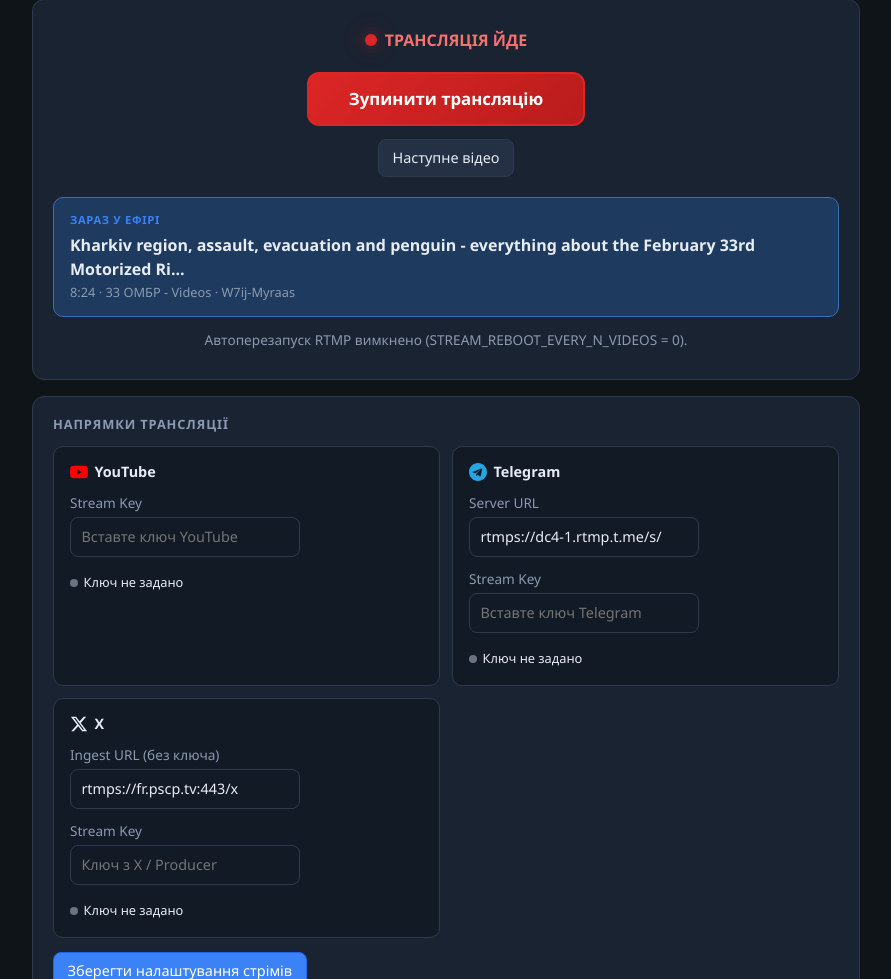
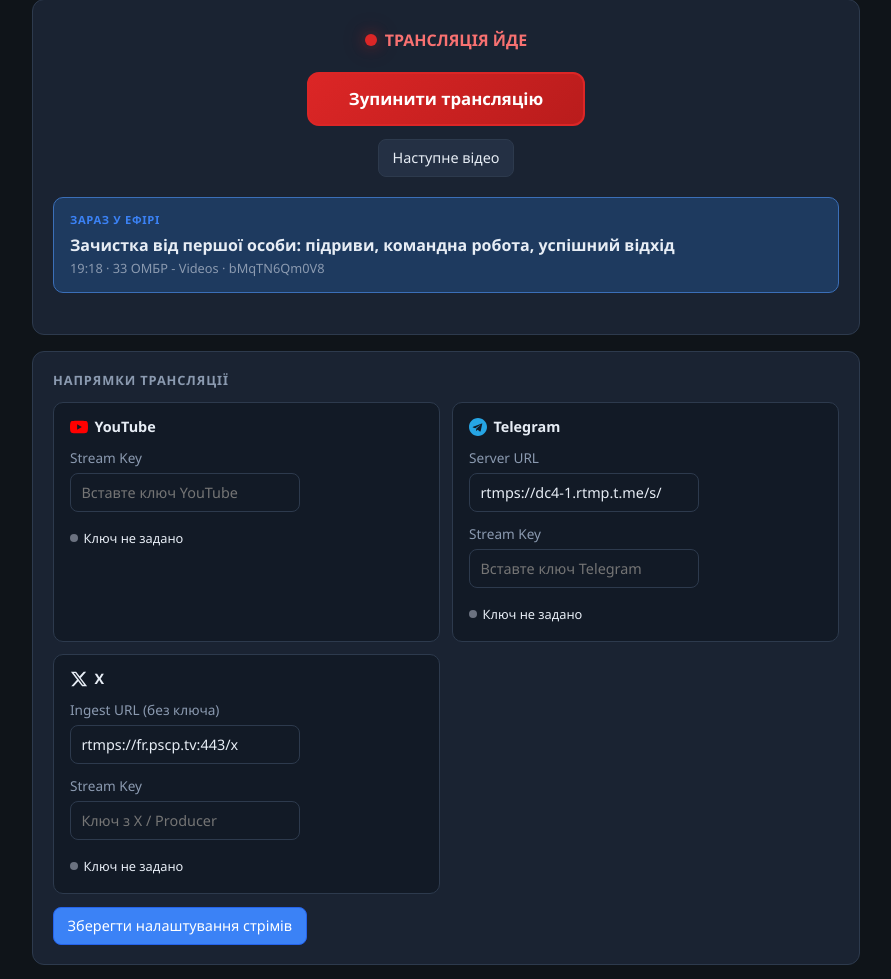
Before and after one commit to Andr2288/Practice, a Flask app: page / in a window 1280 px wide. Shown: the part 127-1106 px from the top of the page, without its empty margins (194-1085 px from the left). Run offline with Flask 3, Linux system fonts and the light colour scheme.

Commit message:
delete auto reboot feat

```diff
--- a/admin_server.py
+++ b/admin_server.py
@@ -11,8 +11,6 @@ from config import (
     CHANNELS_FILE,
     CURRENT_ITEM_FILE,
     QUEUE_FILE,
-    STREAM_REBOOT_DELAY_SECONDS,
-    STREAM_REBOOT_EVERY_N_VIDEOS,
     TELEGRAM_STREAM_KEY_FILE,
     X_STREAM_KEY_FILE,
     YOUTUBE_STREAM_KEY_FILE,
@@ -67,7 +65,6 @@ def create_app() -> Flask:
         x_key = _stream_key_configured(X_STREAM_KEY_FILE)
         batch = load_batch_state(BATCH_STATE_FILE)
         cached_vids, last_scan_ts, cached_ch = peek_cached_videos()
-        videos_since = int(batch.videos_since_stream_reboot) if batch else 0
         return {
             "current": cur.to_dict() if cur else None,
             "broadcasting": bool(ctrl.get("broadcasting")),
@@ -91,11 +88,6 @@ def create_app() -> Flask:
             "youtube_stream_key_configured": yt_key,
             "telegram_stream_key_configured": tg_key,
             "x_stream_key_configured": x_key,
-            "stream_reboot": {
-                "every_n_videos": STREAM_REBOOT_EVERY_N_VIDEOS,
-                "delay_seconds": STREAM_REBOOT_DELAY_SECONDS,
-                "videos_since_reboot": videos_since,
-            },
         }
 
     @app.get("/api/status")
--- a/config.py
+++ b/config.py
@@ -47,12 +47,6 @@ TEST_MODE = False
 TEST_PLAYBACK_SECONDS = 10
 
 PLAYBACK_ERROR_DELAY_SECONDS = 3
-
-# Після N успішно відтворених відео (не filler) повністю перезапускати трансляцію:
-# broadcasting off → kill процесів → пауза → broadcasting on (нове RTMP-з’єднання).
-# 0 = вимкнено.
-STREAM_REBOOT_EVERY_N_VIDEOS = 0
-STREAM_REBOOT_DELAY_SECONDS = 2
 
 # Filler
 FILLER_TITLE = "FILLER_LOOP"
--- a/services/batch_service.py
+++ b/services/batch_service.py
@@ -13,7 +13,6 @@ class BatchState:
     current_index: int = 0
     channel_fail_count: int = 0
     our_video_index: int = 0
-    videos_since_stream_reboot: int = 0
 
     def is_cycle_complete(self) -> bool:
         return self.current_index >= len(self.shuffled_channels)
@@ -33,7 +32,6 @@ class BatchState:
             current_index=int(data.get("current_index", 0)),
             channel_fail_count=int(data.get("channel_fail_count", 0)),
             our_video_index=int(data.get("our_video_index", 0)),
-            videos_since_stream_reboot=int(data.get("videos_since_stream_reboot", 0)),
         )
 
 
@@ -65,14 +63,11 @@ def save_batch_state(path: Path, state: BatchState) -> None:
 def start_new_cycle(
     channels: List[str],
     prev_our_video_index: int = 0,
-    videos_since_stream_reboot: int = 0,
 ) -> BatchState:
     """Shuffle channels and create a fresh batch state for a new cycle.
 
     our_video_index is carried over from the previous cycle so sequential
     playback of 'our videos' continues where it left off.
-    videos_since_stream_reboot is carried over so the stream reboot cadence
-    is not reset at cycle boundaries.
     """
     shuffled = list(channels)
     random.shuffle(shuffled)
@@ -80,5 +75,4 @@ def start_new_cycle(
         shuffled_channels=shuffled,
         current_index=0,
         our_video_index=prev_our_video_index,
-        videos_since_stream_reboot=videos_since_stream_reboot,
     )
--- a/state/current_item.json
+++ b/state/current_item.json
@@ -1,8 +1,8 @@
 {
-  "video_id": "W7ij-Myraas",
-  "title": "Kharkiv region, assault, evacuation and penguin - everything about the February 33rd Motorized Ri...",
-  "url": "https://www.youtube.com/watch?v=W7ij-Myraas",
+  "video_id": "bMqTN6Qm0V8",
+  "title": "Зачистка від першої особи: підриви, командна робота, успішний відхід",
+  "url": "https://www.youtube.com/watch?v=bMqTN6Qm0V8",
   "channel_url": "https://www.youtube.com/@33ombr/videos",
   "channel_title": "33 ОМБР - Videos",
-  "duration": 504
+  "duration": 1158
 }
--- a/state/playback_pids.json
+++ b/state/playback_pids.json
@@ -1,8 +1,8 @@
 {
   "pids": [
-    16712,
-    20736,
     6292,
-    5940
+    14468,
+    16616,
+    16144
   ]
 }
--- a/templates/admin.html
+++ b/templates/admin.html
@@ -296,7 +296,6 @@
       <div id="nowPlaying" style="display:none;"></div>
 
       <div id="batchProgress" style="margin-top:0.85rem;text-align:left;"></div>
-      <div id="streamReboot" style="margin-top:0.65rem;"></div>
     </section>
 
     <!-- ═══ STREAM DESTINATIONS ═══ -->
@@ -528,29 +527,6 @@
         <div class="progress-bar-bg"><div class="progress-bar-fill" style="width:${pct}%"></div></div>`;
     }
 
-    function renderStreamReboot(data) {
-      const box = $("streamReboot");
-      const sr = data.stream_reboot || {};
-      const n = Number(sr.every_n_videos);
-      if (!Number.isFinite(n) || n <= 0) {
-        box.innerHTML = '<div class="sub" style="text-align:center;">Автоперезапуск RTMP вимкнено (STREAM_REBOOT_EVERY_N_VIDEOS = 0).</div>';
-        return;
-      }
-      const raw = Math.max(0, Number(sr.videos_since_reboot) || 0);
-      const pct = Math.min(100, Math.round((raw / n) * 100));
-      const delay = Number(sr.delay_seconds);
-      const delayHint = Number.isFinite(delay) && delay > 0
-        ? ` · пауза перед стартом: ${delay} с`
-        : "";
-      box.innerHTML = `
-        <div class="now-playing" style="margin-top:0;border-color:var(--border);background:#121a26;">
-          <div class="label">Лічильник перезапуску RTMP</div>
-          <div class="title" style="font-size:1rem;">${raw} / ${n} відео після останнього ребуту</div>
-          <div class="meta">Повний стоп і старт трансляції після кожних ${n} відео${delayHint}</div>
-          <div class="progress-bar-bg" style="margin-top:0.5rem;"><div class="progress-bar-fill" style="width:${pct}%"></div></div>
-        </div>`;
-    }
-
     function renderDestinations(data) {
       const s = data.settings || {};
       const ytOk = data.youtube_stream_key_configured;
@@ -648,7 +624,6 @@
         const data = await api("/api/status");
         renderBroadcast(data);
         renderBatchProgress(data);
-        renderStreamReboot(data);
         renderDestinations(data);
         renderChannels(data);
         renderOurChannel(data);
```
Also changed, not shown: app.py (+0 -29 lines).
